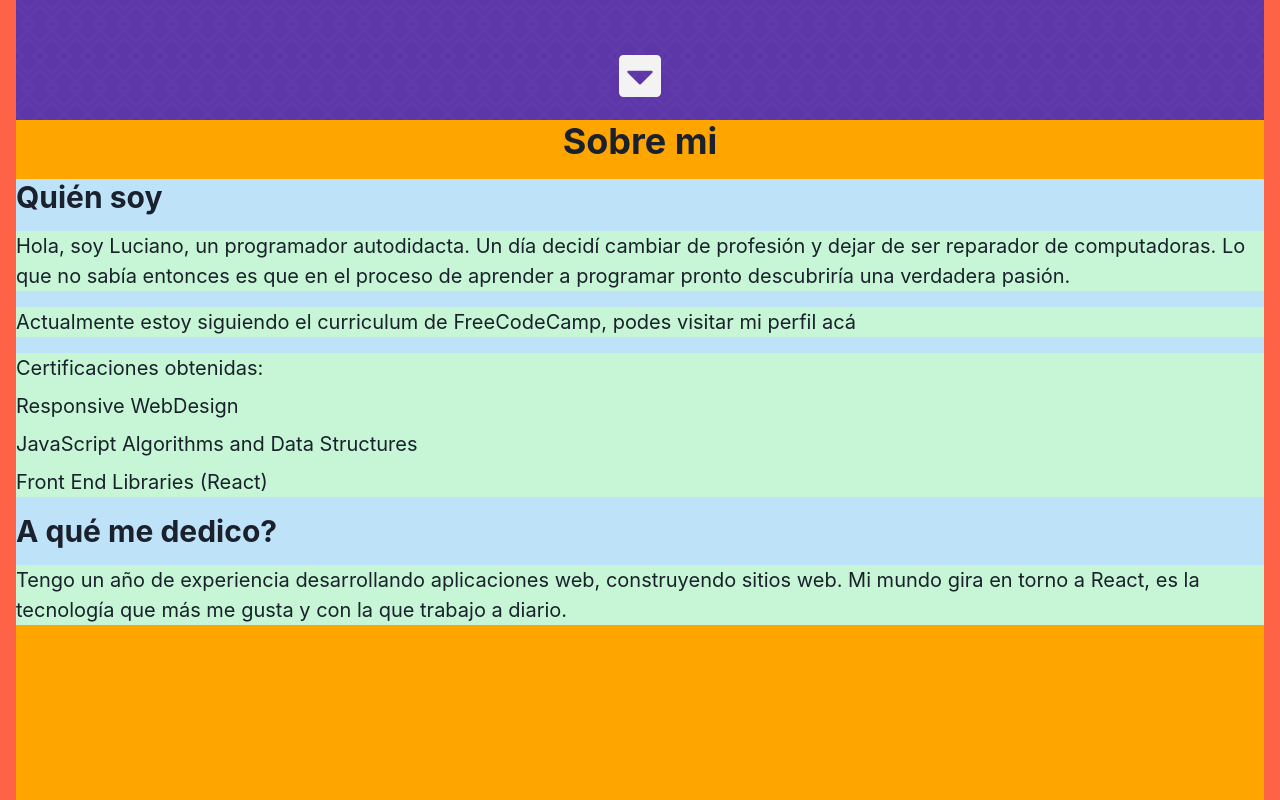
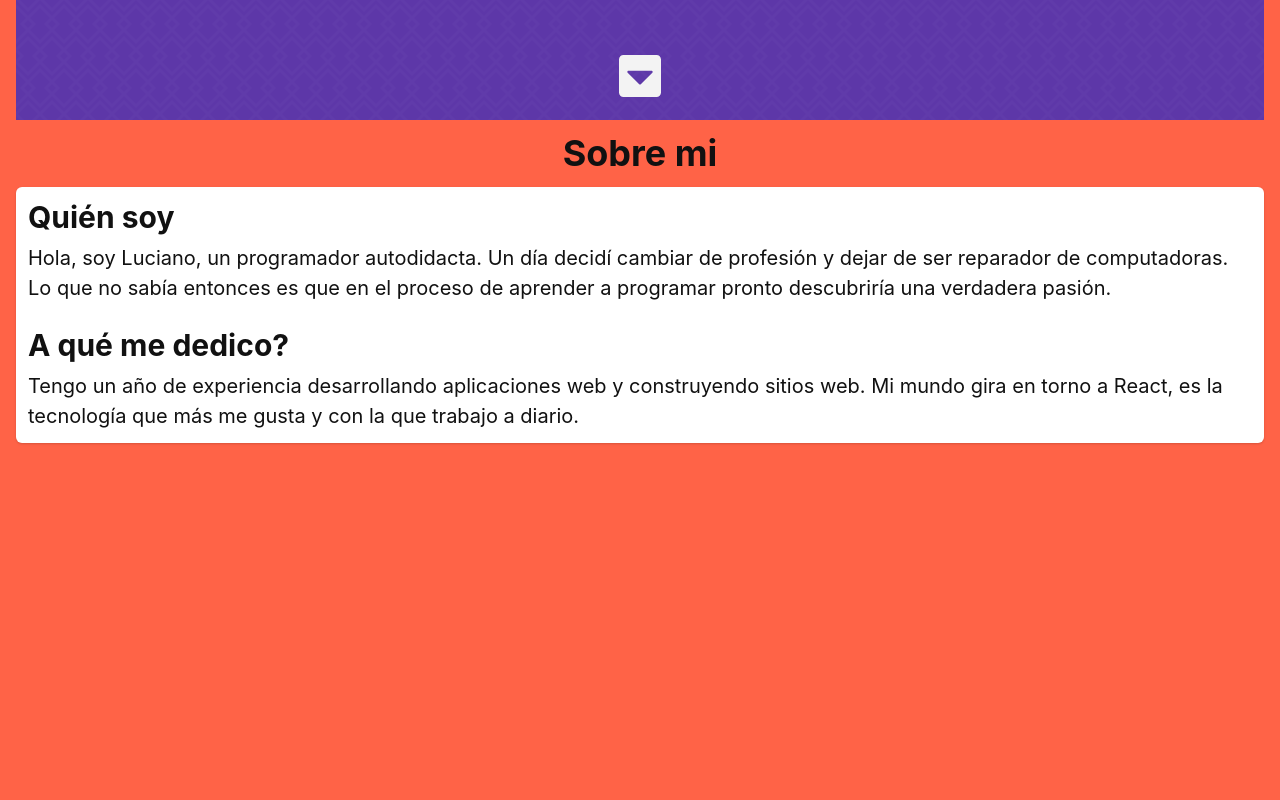
Before and after one commit to LGA-dev/LGA-dev.github.io, a React (Create React App) app: page / in a window 1280 px wide. Shown: the part 680-1480 px from the top of the page. Built offline with nearby package versions, Linux system fonts and the light colour scheme.

Commit message:
Update About component style

```diff
--- a/src/components/About.js
+++ b/src/components/About.js
@@ -1,33 +1,40 @@
-import { GridItem, Heading, Link, Stack, Text } from "@chakra-ui/layout";
+import { GridItem, Heading, Stack, Text } from "@chakra-ui/layout";
 
 const About = () => {
   return (
-    <GridItem gridArea="about" bg="orange" w={"100%"} minH={"100vh"} textAlign="left">
-      <Heading textAlign="center">Sobre mi</Heading>
-      <Stack spacing={4} bg="blue.100" mt={4}>
+    <GridItem
+      gridArea="about"
+      width={"100%"}
+      minHeight={"100vh"}
+      textAlign="left"
+      // background="#fafafa"
+      background="tomato"
+      textColor="#111"
+    >
+      <Heading textAlign="center" my={3}>Sobre mi</Heading>
+      <Stack
+        spacing={6}
+        mt={3}
+        p={3}
+        background="#ffffff"
+        boxShadow="base"
+        rounded="md"
+      >
+        <Stack>
           <Heading size="lg">Quién soy</Heading>
-        <Text bg="green.100">
+          <Text>
             Hola, soy Luciano, un programador autodidacta.
             Un día decidí cambiar de profesión y dejar de ser reparador de computadoras.
             Lo que no sabía entonces es que en el proceso de aprender a programar pronto descubriría una verdadera pasión.
           </Text>
-        {/* TODO: Remove below in mobile */}
-        <Text bg="green.100">
-          Actualmente estoy siguiendo el curriculum de FreeCodeCamp, podes visitar mi perfil <Link to="https://www.freecodecamp.org/lga-dev">acá</Link>
-        </Text>
-        {/* TODO: Remove below in mobile */}
-        <Stack bg="green.100">
-          <Text>Certificaciones obtenidas:</Text>
-          <Link to="https://www.freecodecamp.org/certification/lga-dev/responsive-web-design">Responsive WebDesign</Link>
-          <Link to="https://www.freecodecamp.org/certification/lga-dev/javascript-algorithms-and-data-structures">JavaScript Algorithms and Data Structures</Link>
-          <Link to="https://www.freecodecamp.org/certification/lga-dev/front-end-libraries">Front End Libraries (React)</Link>
         </Stack>
+        <Stack>
           <Heading size="lg">A qué me dedico?</Heading>
-        <Text bg="green.100">
-          Tengo un año de experiencia desarrollando aplicaciones web,
-          construyendo sitios web.
+          <Text>
+            Tengo un año de experiencia desarrollando aplicaciones web y construyendo sitios web.
             Mi mundo gira en torno a React, es la tecnología que más me gusta y con la que trabajo a diario.
           </Text>
+        </Stack>
       </Stack>
     </GridItem>
   );
```
Lines whose indentation alone changed are shown as unchanged.
